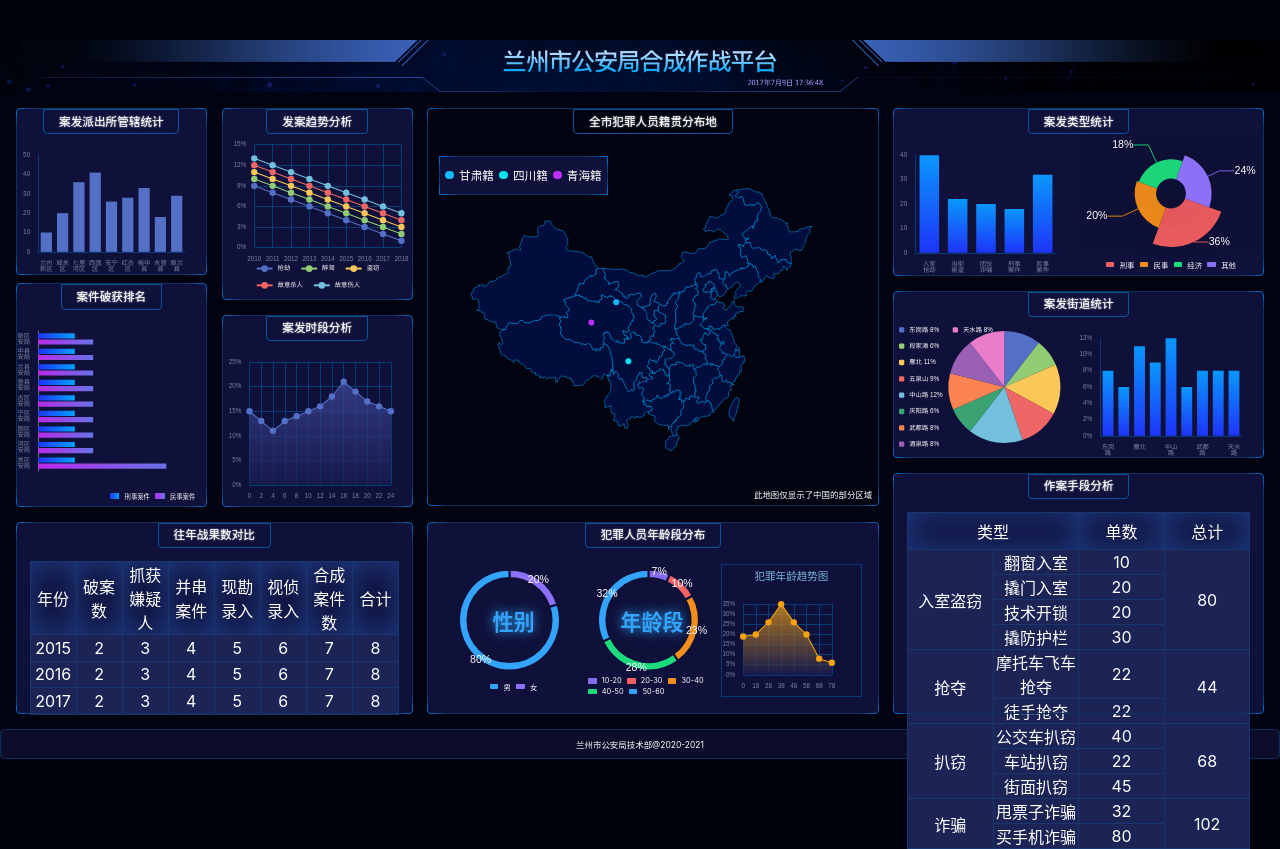
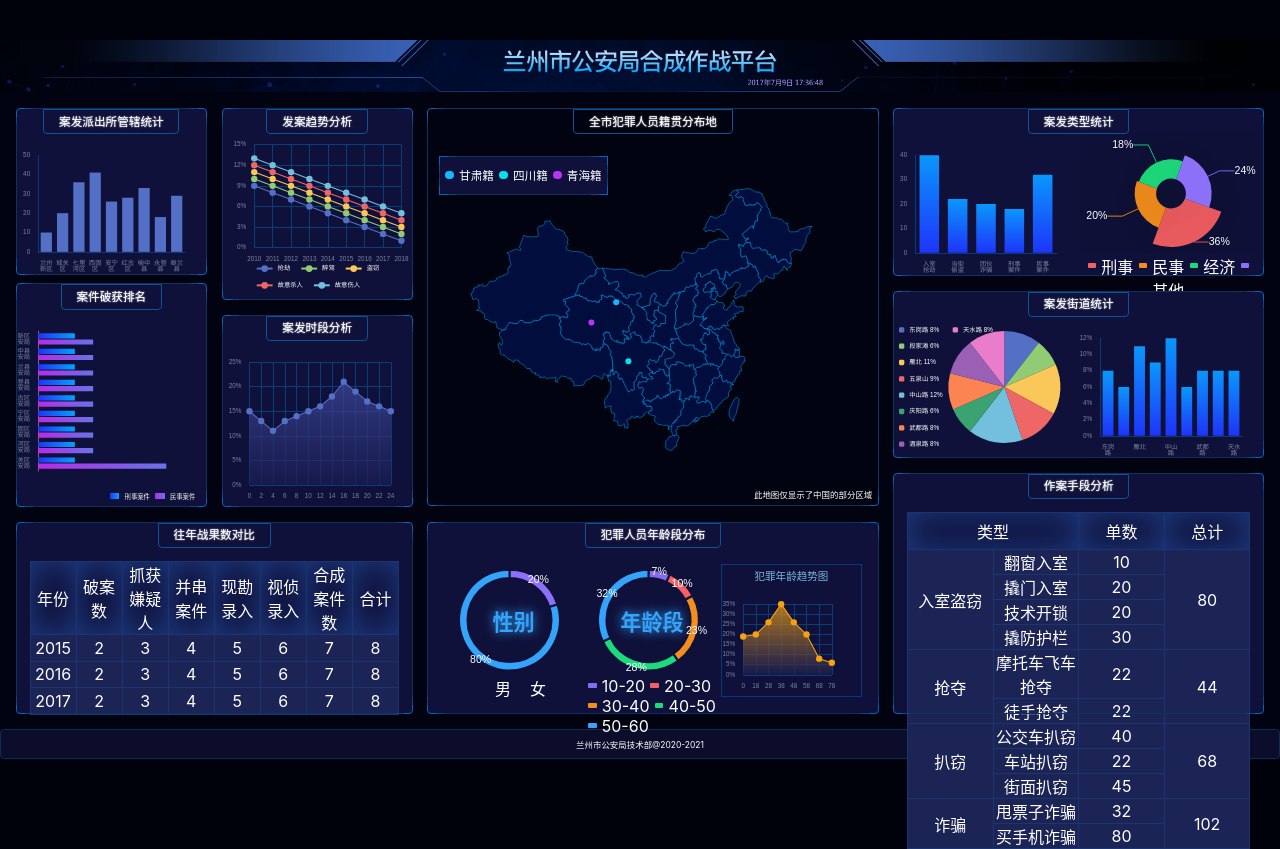
Before and after one commit to WangXiaoyugg/big-screen-demo, a React (Vite) app: page / in a window 1280 px wide. Built offline with nearby package versions, Linux system fonts and the light colour scheme.

Commit message:
feat: 更新chart11和chart12

```diff
--- a/src/components/chart-11.tsx
+++ b/src/components/chart-11.tsx
@@ -44,7 +44,7 @@ const Chart11 = () => {
   }, []);
 
   return (
-    <div className="age-group-1">
+    <div className="chart11">
       <div className="chart">
         <div className="main" ref={divRef}/>
       </div>
--- a/src/components/chart-12.tsx
+++ b/src/components/chart-12.tsx
@@ -56,7 +56,7 @@ const Chart12 = () => {
   }, []);
 
   return (
-    <div className="age-group-1">
+    <div className="chart12">
       <div className="chart">
         <div className="main" ref={divRef}/>
       </div>
--- a/src/pages/home.scss
+++ b/src/pages/home.scss
@@ -1,4 +1,10 @@
 @import "../shared/helper";
+%legend {
+  height: px(40); display: flex; align-items: center;
+  justify-content: center; flex-wrap: wrap; padding-right: px(10);
+  > span {display: inline-block; width: px(16); height: px(10);
+    border-radius: px(2); margin: 0 px(10);}
+}
 
 .home {
   display: flex;
@@ -150,8 +156,13 @@
     .case-trend, .case-time  {
       height: px(363);
     }
-    .chart12 {
+    .chart11, .chart12 {
       flex: 1;display: flex; flex-direction: column;
+      > .chart {
+        display: flex;
+        > .main {flex: 1}
+      }
+      .legend { @extend %legend; }
     }
     .battle-results, .crime-methods {
       padding: 0 px(24);
@@ -231,14 +242,7 @@
         flex-direction: column;
       }
       &-1, &-2 {
-        .legend {height: px(40); display: flex; align-items: center;
-          justify-content: center; flex-wrap: wrap; font-size: px(14);
-          padding-right: px(10);
-          > span {display: inline-block; width: px(16); height: px(10);
-            border-radius: px(2); margin: 0 px(10);}
-          .male {background: #33a4fa;}
-          .female {background: #8d70f8;}
-        }
+         .legend { @extend %legend; }
         .chart {
           position: relative;
           display: flex;
```
